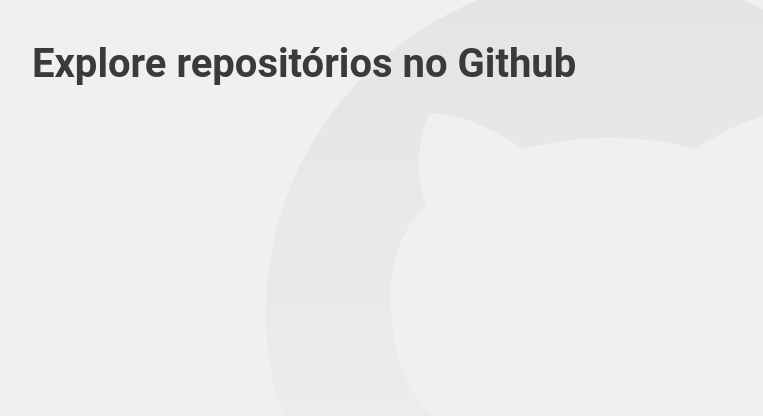
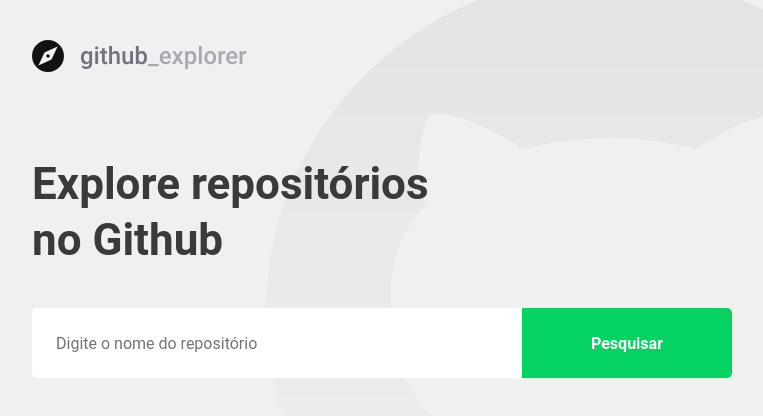
Before and after one commit to jhonatanffelipe/github-explorer, a React (Create React App) app: page / in a window 1280 px wide. Shown: the top 416 px of the page, without its empty margins (148-911 px from the left). Built offline with nearby package versions, Linux system fonts and the light colour scheme.

Commit message:
Consumindo a API do github

```diff
--- a/package.json
+++ b/package.json
@@ -10,8 +10,11 @@
     "@types/node": "^16.7.13",
     "@types/react": "^18.0.0",
     "@types/react-dom": "^18.0.0",
+    "axios": "^1.1.2",
+    "polished": "^4.2.2",
     "react": "^18.2.0",
     "react-dom": "^18.2.0",
+    "react-icons": "^4.6.0",
     "react-router-dom": "^6.4.2",
     "react-scripts": "5.0.1",
     "styled-components": "^5.3.6",
--- a/src/pages/dashboard/index.tsx
+++ b/src/pages/dashboard/index.tsx
@@ -1,9 +1,72 @@
-import React from "react";
+import React, { FormEvent, useState } from "react";
+import { FiChevronRight } from "react-icons/fi";
 
-import { Title } from "./styles";
+import api from "../../services/api";
+
+import logoImg from "../../assets/logo.svg";
+
+import { Form, Repositories, Title } from "./styles";
+
+interface IRepository {
+  full_name: string;
+  description: string;
+  owner: {
+    login: string;
+    avatar_url: string;
+  };
+}
 
 const Dashboard: React.FC = () => {
-  return <Title>Explore repositórios no Github</Title>;
+  const [newRepo, setNewRepo] = useState("");
+
+  const [repositories, setRepositories] = useState<IRepository[]>([]);
+
+  async function handleAddRepository(
+    event: FormEvent<HTMLFormElement>
+  ): Promise<void> {
+    event.preventDefault();
+
+    const response = await api.get<IRepository>(`repos/${newRepo}`);
+
+    const repository = response.data;
+
+    setRepositories([...repositories, repository]);
+
+    setNewRepo("");
+  }
+
+  return (
+    <>
+      <img src={logoImg} alt="logo" />
+      <Title>Explore repositórios no Github</Title>
+
+      <Form onSubmit={handleAddRepository}>
+        <input
+          placeholder="Digite o nome do repositório"
+          onChange={(e) => setNewRepo(e.target.value)}
+        />
+        <button type="submit">Pesquisar</button>
+      </Form>
+
+      <Repositories>
+        {repositories.map((repository) => (
+          <a href="#" key={repository.full_name}>
+            <img
+              src={repository.owner.avatar_url}
+              alt={repository.owner.login}
+            />
+
+            <div>
+              <strong>{repository.full_name}</strong>
+              <p>{repository.description}</p>
+            </div>
+
+            <FiChevronRight size={20} />
+          </a>
+        ))}
+      </Repositories>
+    </>
+  );
 };
 
 export default Dashboard;
--- a/src/pages/dashboard/styles.ts
+++ b/src/pages/dashboard/styles.ts
@@ -1,6 +1,98 @@
 import styled from "styled-components";
+import { shade } from "polished";
 
 export const Title = styled.h1`
-  font-size: 40px;
+  font-size: 44px;
   color: #3a3a3a;
+  max-width: 450px;
+  line-height: 56px;
+
+  margin-top: 80px;
 `;
+
+export const Form = styled.form`
+  margin-top: 40px;
+  max-width: 700px;
+  display: flex;
+
+  input {
+    flex: 1;
+    height: 70px;
+    padding: 0 24px;
+    border: 0;
+    border-radius: 5px 0 0 5px;
+    color: #3a3a3a;
+
+    &:placeholder {
+      color: #a8a8b3;
+    }
+  }
+
+  button {
+    width: 210px;
+    height: 70px;
+    background: #04d361;
+    border-radius: 0 5px 5px 0;
+    border: 0;
+    color: #fff;
+    font-weight: bold;
+    transition: background-color 0.2s;
+
+    &:hover {
+      background: ${shade(0.2, "#04d361")};
+    }
+  }
+`;
+
+export const Repositories = styled.div`
+  margin-top: 80px;
+  max-width: 700px;
+
+  a {
+    background: #fff;
+    border-radius: 5px;
+    width: 100%;
+    padding: 24px;
+    display: block;
+    text-decoration: none;
+
+    display: flex;
+    align-items: center;
+    transition: transform 0.2s;
+
+    & + a {
+      margin-top: 16px;
+    }
+
+    &:hover {
+      transform: translateX(10px);
+    }
+
+    img {
+      width: 64px;
+      height: 64px;
+      border-radius: 50%;
+    }
+
+    div {
+      flex: 1;
+      margin: 0 16px 0 16px;
+
+      strong {
+        font-size: 20px;
+        color: #3d3d4d;
+      }
+
+      p {
+        font-size: 18px;
+        color: #a8a8b3;
+        margin-top: 4px;
+      }
+    }
+
+    svg {
+      margin-left: auto;
+      color: #cbcbd6;
+    }
+  }
+`;
--- /dev/null
+++ b/src/services/api.ts
@@ -0,0 +1,7 @@
+import axios from "axios";
+
+const api = axios.create({
+  baseURL: "https://api.github.com",
+});
+
+export default api;
```
Also changed, not shown: .eslintrc.json, 1 other file (tests, documents, lock files or other folders).
